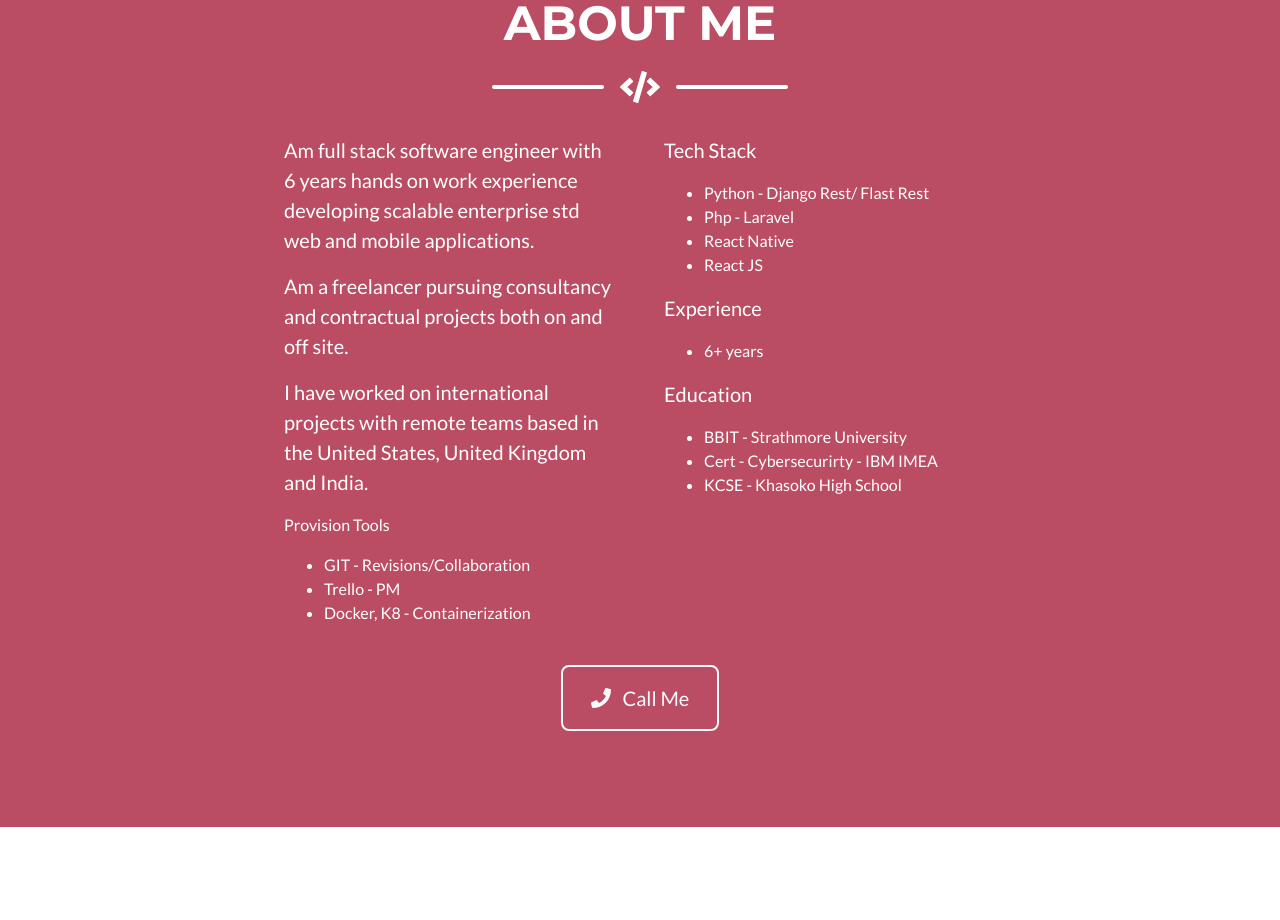
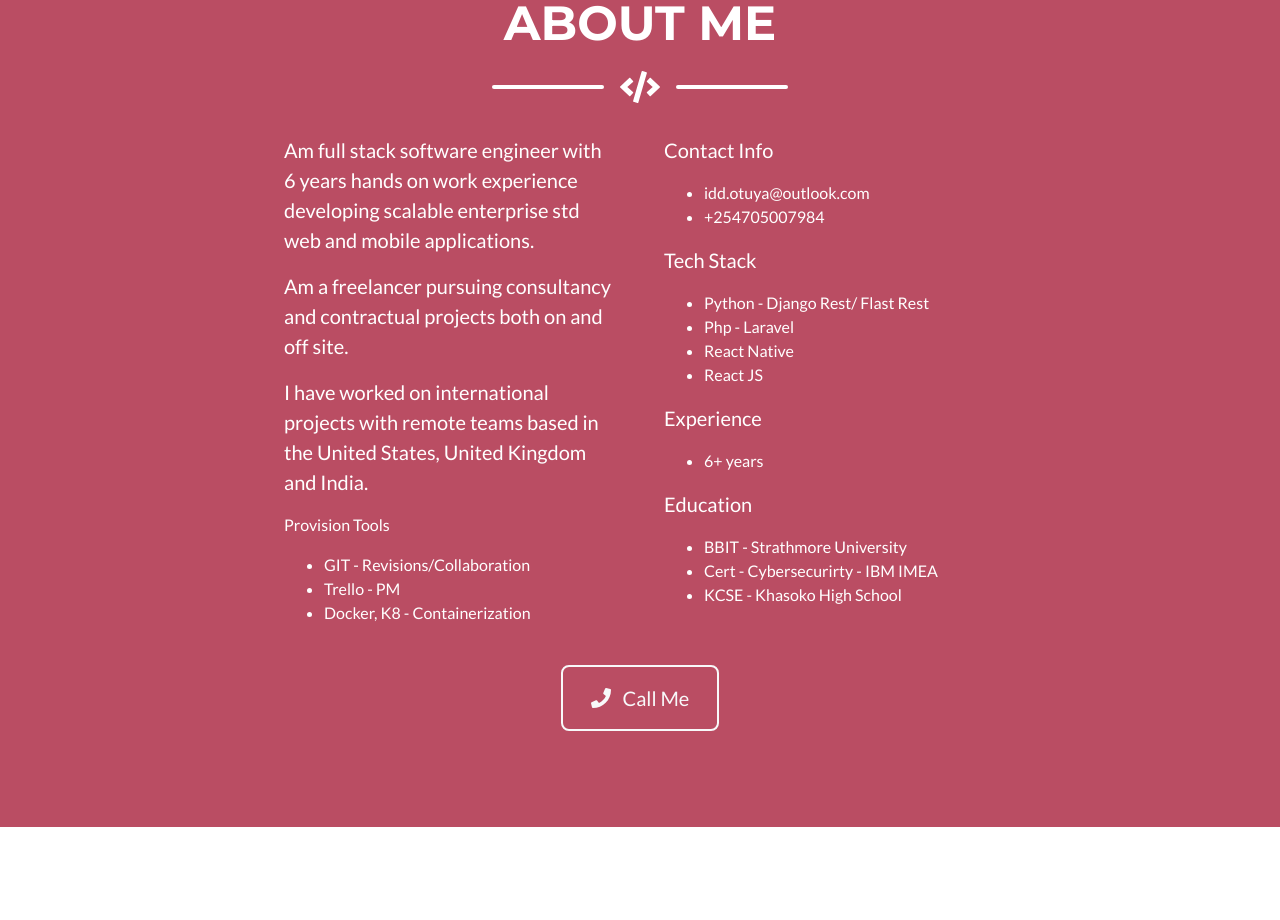
Before and after one commit to theambidextrous/theambidextrous.github.io, a plain HTML site: page index.html in a window 1280 px wide. Shown: the part 1680-2600 px from the top of the page. Drawn offline with nearby package versions, Linux system fonts and the light colour scheme.

Commit message:
added portifolioitem

```diff
--- a/index.html
+++ b/index.html
@@ -148,6 +148,11 @@
                         </ul>
                     </div>
                     <div class="col-lg-4 mr-auto">
+                        <p class="lead">Contact Info</p>
+                        <ul>
+                            <li>idd.otuya@outlook.com</li>
+                            <li>+254705007984</li>
+                        </ul>
                         <p class="lead">Tech Stack</p>
                         <ul>
                             <li>Python - Django Rest/ Flast Rest</li>
```
